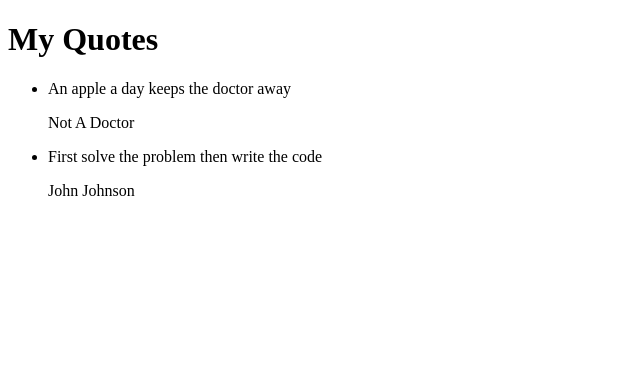
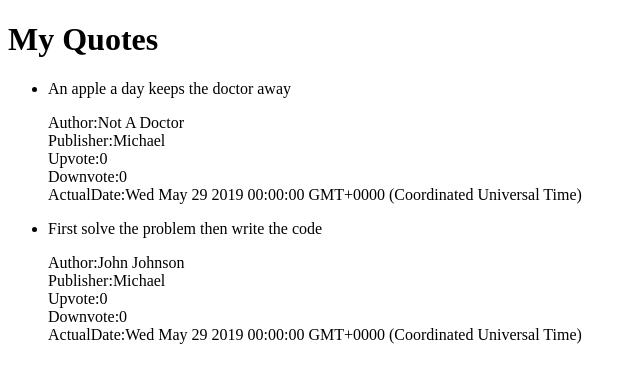
Before and after one commit to Mikemike-22/Quotes, an Angular app: page / in a window 1280 px wide. Shown: the top 382 px of the page, without its empty margins (0-640 px from the left). Built offline with nearby package versions, Linux system fonts and the light colour scheme.

Commit message:
Udate template in quote details.html

```diff
--- a/src/app/quote-details/quote-details.component.html
+++ b/src/app/quote-details/quote-details.component.html
@@ -1 +1,2 @@
-<p>{{quote.author}}</p>
+<p>Author:{{quote.author}}<br> Publisher:{{quote.publisher}}<br> Upvote:{{quote.upvote}}<br> Downvote:{{quote.downvote}}<br> ActualDate:{{quote.actualDate}}<br>
+</p>
```
